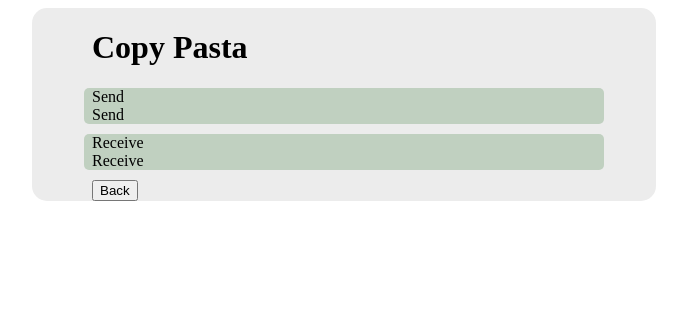
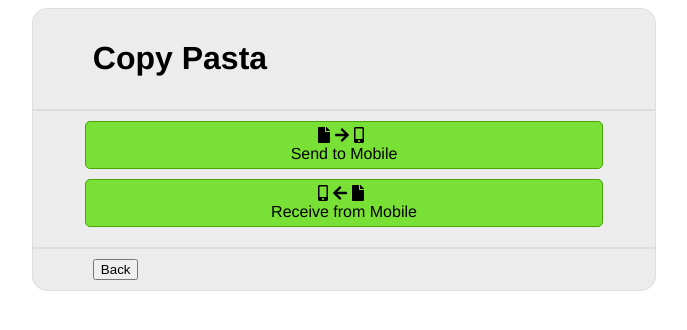
Before and after one commit to MeiSign/Copy-Pasta, a React (Create React App) app in the folder frontend/: page / in a window 1280 px wide. Shown: the top 330 px of the page, without its empty margins (296-983 px from the left). Built offline with nearby package versions, Linux system fonts and the light colour scheme.

Commit message:
Fontawesome Icons, Some Button styles

```diff
--- a/frontend/package.json
+++ b/frontend/package.json
@@ -3,6 +3,11 @@
   "version": "0.1.0",
   "private": true,
   "dependencies": {
+    "@fortawesome/fontawesome-svg-core": "^1.2.15",
+    "@fortawesome/free-brands-svg-icons": "^5.7.2",
+    "@fortawesome/free-regular-svg-icons": "^5.7.2",
+    "@fortawesome/free-solid-svg-icons": "^5.7.2",
+    "@fortawesome/react-fontawesome": "^0.1.4",
     "qrcode.react": "^0.9.2",
     "react": "^16.7.0",
     "react-dom": "^16.7.0",
--- a/frontend/src/DirectionChooser.js
+++ b/frontend/src/DirectionChooser.js
@@ -1,14 +1,18 @@
 import React, { Component } from 'react';
 import { Row, Col } from 'react-flexbox-grid';
+import { FontAwesomeIcon } from '@fortawesome/react-fontawesome'
+import { faFile, faArrowRight, faArrowLeft, faMobileAlt } from '@fortawesome/free-solid-svg-icons'
 
 class DirectionButton extends Component {
   render() {
+    const faIcons = this.props.icons;
+
     return (
       <Row className="Button" onClick={() => this.props.onClick()}>
         <Col xs={12} md={12} lg={12}>
           <Row className="Button-Icons">
             <Col xs={12} md={12} lg={12}>
-              {this.props.icons}
+              {faIcons.map((icon) => <FontAwesomeIcon key={icon.iconName} icon={icon} />)}
             </Col>
           </Row>
           <Row className="Button-Description">
@@ -31,8 +35,8 @@ class DirectionChooser extends Component {
     return (
       <Row>
         <Col xsOffset={1} xs={10} mdOffset={1} md={10} lgOffset={1} lg={10}>
-          <DirectionButton icons={"Send"} description={"Send"} onClick={() => this.chooseDirection('send')} />
-          <DirectionButton icons={"Receive"} description={"Receive"} onClick={() => this.chooseDirection('receive')} />
+          <DirectionButton icons={[faFile, faArrowRight, faMobileAlt]} description={"Send to Mobile"} onClick={() => this.chooseDirection('send')} />
+          <DirectionButton icons={[faMobileAlt, faArrowLeft, faFile]} description={"Receive from Mobile"} onClick={() => this.chooseDirection('receive')} />
         </Col>
       </Row>
     );
--- a/frontend/src/index.css
+++ b/frontend/src/index.css
@@ -1,6 +1,13 @@
+body {
+  font-family: Helvetica;
+}
+
 
 .Content {
   background: #ECECEC;
+  border: 1px solid #DDDDDD;
+  padding-top: 10px;
+  padding-bottom: 10px;
 }
 
 .Header {
@@ -15,13 +22,33 @@
 }
 
 .Button {
+  cursor: pointer;
   border-radius: 5px 5px 5px 5px;
-  background: #C0D0C0;
+  background: #79E035;
   margin-bottom: 10px;
+  font-weight: 400;
+  padding: 5px;
+  border: 1px solid #47a508;
 }
 
+.Button:hover {
+  background: #5ED60E;
+}
+
+.Button:active {
+  background: #47a508;
+}
+
+
 .Button-Icons {
+  text-align: center;
+  font-weight: normal;
+}
+
+.Button-Icons svg {
+  margin-right: 5px;
 }
 
 .Button-Description {
+  text-align: center;
 }
```
Also changed, not shown: 1 other file (tests, documents, lock files or other folders).
